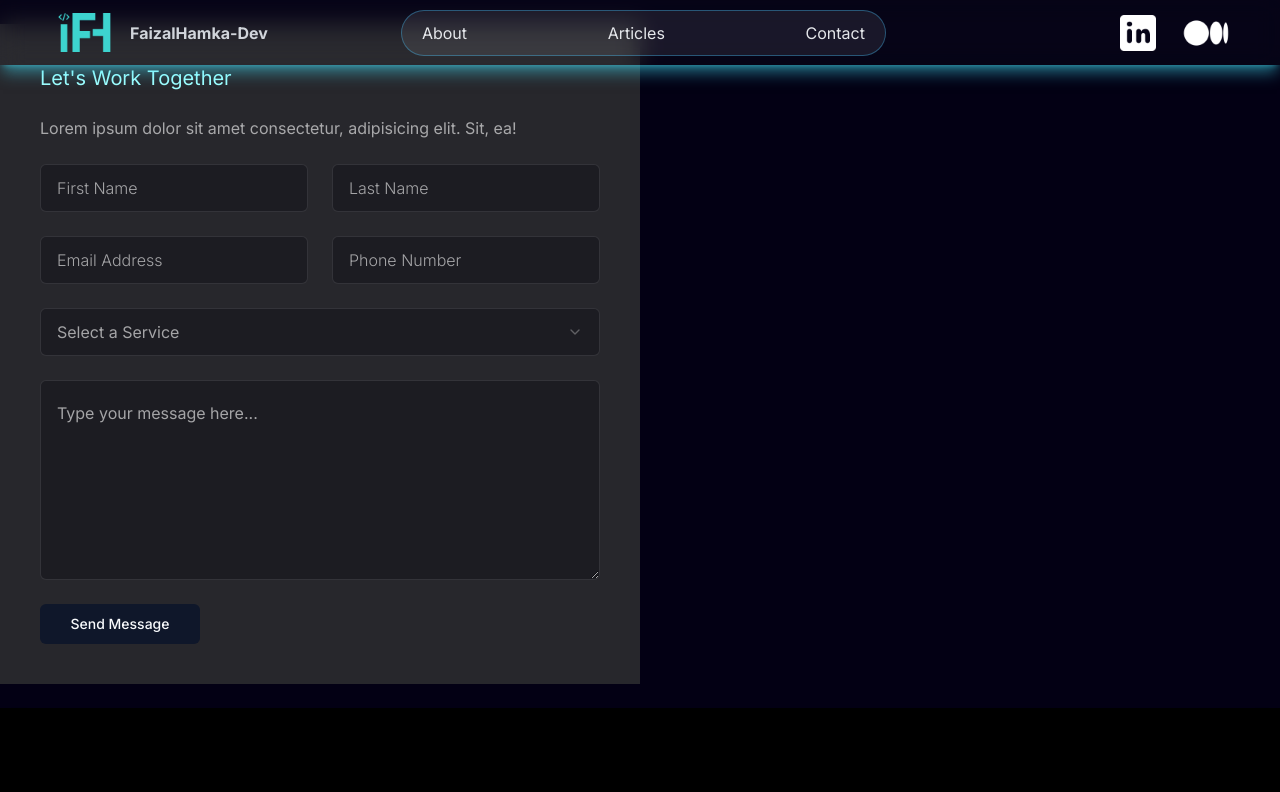
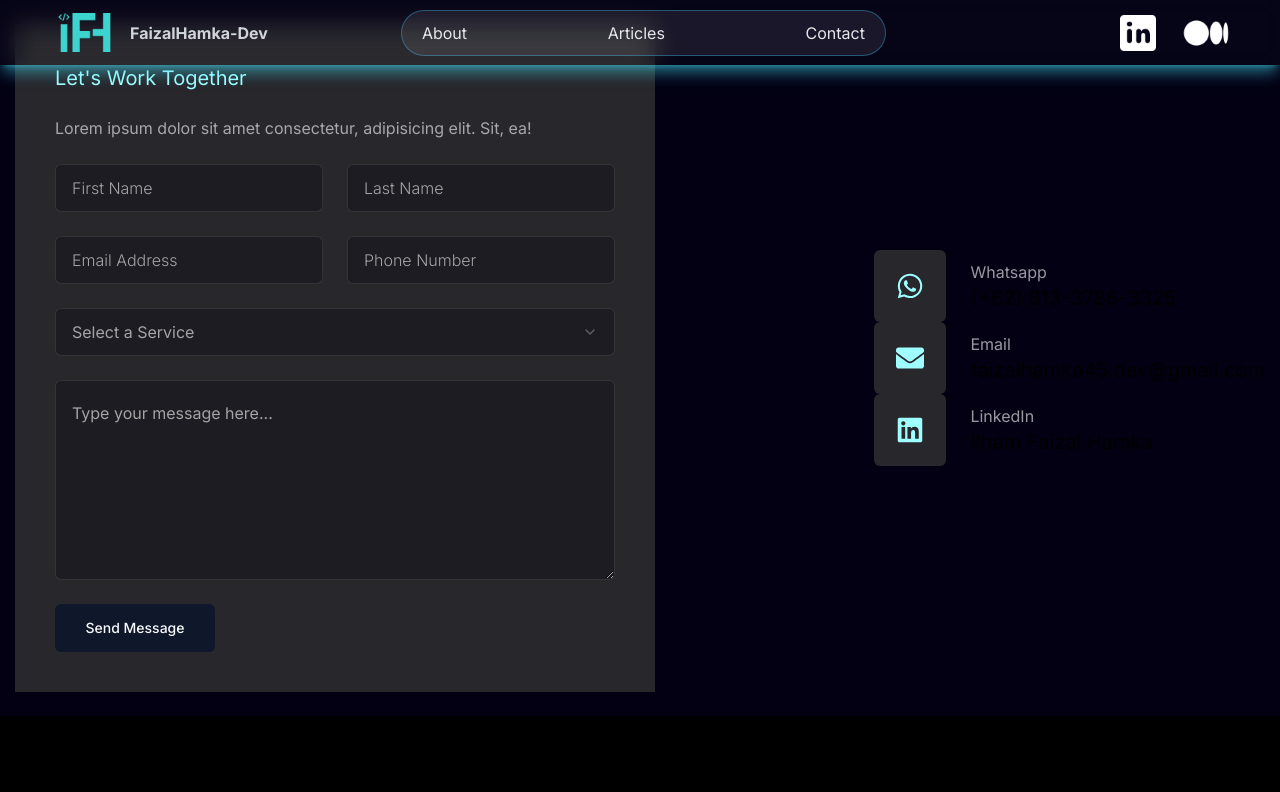
Before and after one commit to Ilham-Faizal-Hamka/portfolio-web, a Next.js app: page /contact in a window 1280 px wide. Shown: the top 792 px of the page. Built offline with nearby package versions, Linux system fonts and the light colour scheme; a web font is replaced by a local one.

Commit message:
feat: contact page fix

```diff
--- a/src/app/contact/page.tsx
+++ b/src/app/contact/page.tsx
@@ -70,11 +70,23 @@ const Contact = () => {
               className='h-[200px]'
               placeholder='Type your message here...'
               />
-              <Button className='max-w-40'>Send Message</Button>
+              <Button size="md" className='max-w-40'>Send Message</Button>
             </form>
           </div>
           <div className='flex-1 flex items-center xl:justify-end order-1 xl:order-none mb-8 xl:mb-0'>
-
+            <ul>
+              {info.map((item, index) => (
+                <li key={index} className='flex items-center gap-6'>
+                  <div className='w-[52px] h-[52px] xl:w-[72px] xl:h-[72px] bg-[#27272c] text-[#9ffeff] rounded-md flex items-center justify-center'>
+                    <div className='text-[28px]'>{item.icon}</div>
+                  </div>
+                  <div className='flex-1'>
+                    <p className='text-white/60'>{item.label}</p>
+                    <h3 className='text-xl'>{item.value}</h3>
+                  </div>
+                </li>
+              ))}
+            </ul>
           </div>
         </div>
       </div>
--- a/src/components/ui/button.tsx
+++ b/src/components/ui/button.tsx
@@ -20,9 +20,10 @@ const buttonVariants = cva(
         link: "text-slate-900 underline-offset-4 hover:underline dark:text-slate-50",
       },
       size: {
-        default: "h-10 px-4 py-2",
+        default: "h-[44px] px-6",
         sm: "h-9 rounded-md px-3",
-        lg: "h-11 rounded-md px-8",
+        md: "h-[48px] px-6",
+        lg: "h-[56px] px-8 text-sm uppercase tracking-[2px]",
         icon: "h-10 w-10",
       },
     },
--- a/tailwind.config.ts
+++ b/tailwind.config.ts
@@ -8,6 +8,16 @@ const config: Config = {
     './src/app/**/*.{js,ts,jsx,tsx,mdx}',
   ],
   theme: {
+		container: {
+			center: true,
+			padding: "15px",
+		},
+		screens: {
+			sm: "640px",
+			md: "768px",
+			lg: "960px",
+			xl: "1280px",
+		},
   	extend: {
   		backgroundImage: {
   			'gradient-radial': 'radial-gradient(var(--tw-gradient-stops))',
```
